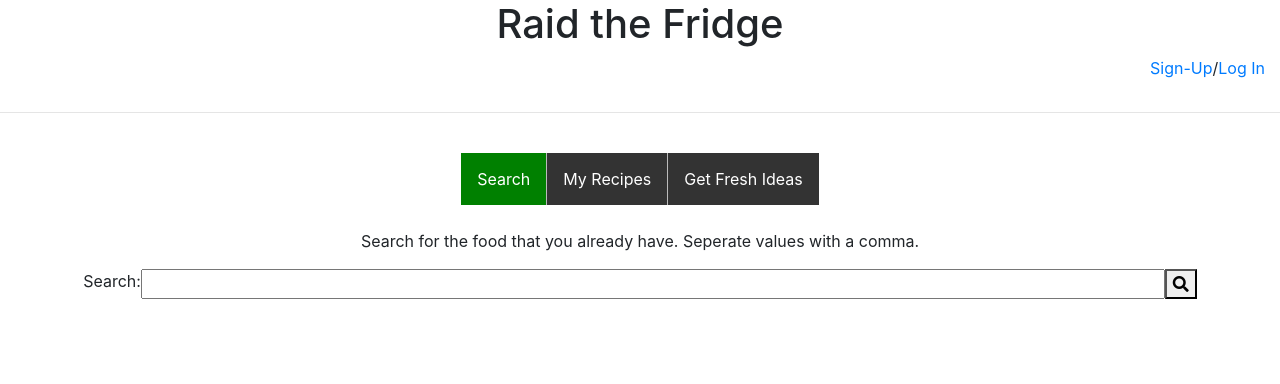
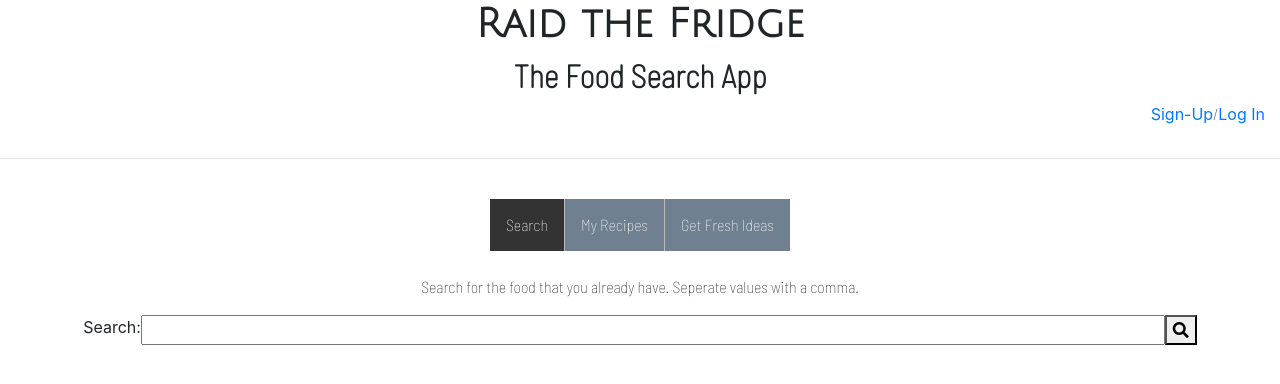
Before and after one commit to Gibsonjk1/raid_the_fridge, a Flask app: template templates/search.html in a window 1280 px wide. Shown: the top 384 px of the page. Run offline with Flask 2, Linux system fonts and the light colour scheme; the template is opened without the code that fills it, so the values that code supplies are empty; some libraries are stand-ins or nearby versions.

Commit message:
Polishing up

```diff
--- a/app.py
+++ b/app.py
@@ -154,8 +154,7 @@ def add_user_to_g():
 def show_ideas():
     response = requests.get('https://api.spoonacular.com/recipes/random?apiKey=89bd16ac21f5418391542303788e144d&number=10')
     json_output = json.loads(response.text)
-    ideas = json_output
-    return render_template('ideas.html', ideas=ideas)
+    return render_template('ideas.html', ideas=json_output)
 
 @app.route('/save', methods=['POST'])
 def save_recipe():
@@ -168,3 +167,12 @@ def save_recipe():
     db.session.commit()
 
     return redirect('/my_recipes')
+
+@app.route('/delete', methods=['POST'])
+def delete_food():
+    food = request.form['id']
+    delete_id = Customer_Recipe.query.filter_by(recipe_id = food).delete()
+
+    db.session.commit()
+
+    return redirect('/my_recipes')
--- a/static/fridge.css
+++ b/static/fridge.css
@@ -36,7 +36,7 @@ ul {
   }
 
   .active{
-    background-color: green;
+    background-color: #333;
   }
 
   ol {
@@ -52,3 +52,24 @@ ul {
     background-color: white;
     color: green;
   }
+
+  h1{
+    font-family: 'Julius Sans One', sans-serif;
+  }
+
+  p{
+    font-family: 'Barlow Semi Condensed', sans-serif;
+  }
+
+  li{
+    font-family: 'Barlow Semi Condensed', sans-serif;
+  }
+  h2{
+    font-family: 'Barlow Semi Condensed', sans-serif;
+    font-weight:bold;
+  }
+
+  .inactive{
+    background-color: slategrey;
+    color: gray;
+  }
--- a/templates/base.html
+++ b/templates/base.html
@@ -12,10 +12,16 @@
   <script src="https://unpkg.com/jquery"></script>
   <script src="https://unpkg.com/popper"></script>
   <script src="https://unpkg.com/bootstrap"></script>
+  <link rel="preconnect" href="https://fonts.gstatic.com">
+  <link rel="preconnect" href="https://fonts.gstatic.com">
+  <link rel="preconnect" href="https://fonts.gstatic.com">
+<link href="https://fonts.googleapis.com/css2?family=Barlow+Semi+Condensed:wght@100&family=Julius+Sans+One&display=swap" rel="stylesheet">
 </head>
 <body>
-    <div>
-        <h1 class='d-flex justify-content-center'> Raid the Fridge</h1>
+    <div class='d-flex justify-content-center flex-column'>
+        <h1 class="d-flex justify-content-center"> <strong>Raid the Fridge</strong></h1>
+        <h2 class='d-flex justify-content-center'>The Food Search App</h2>
+    </div>
         <div class="d-flex justify-content-end" style="margin-right: 15px;">
            {%if g.user%}
            <a href="/logout">Log Out</a>
@@ -27,7 +33,6 @@
         </div>
 
         <hr><br>
-    </div>
     {% with messages = get_flashed_messages() %}
   {% if messages %}
     <ul class=flashes>
--- a/templates/login.html
+++ b/templates/login.html
@@ -18,6 +18,7 @@
 
         <button class="btn btn-primary btn-block btn-lg">Log in</button>
       </form>
+      <p>Don't have an account? <a href="/signup">Sign-Up</a></p>
     </div>
   </div>
 
--- a/templates/search.html
+++ b/templates/search.html
@@ -6,9 +6,9 @@
 <div>
     <nav class="d-flex justify-content-center">
         <ul>
-            <li class="link"><a href="/search" class="active">Search</a></li>
-            <li class="link"><a href="/my_recipes">My Recipes</a></li>
-            <li class="link"><a href="/ideas">Get Fresh Ideas</a></li>
+            <li class="link active"><a href="/search" >Search</a></li>
+            <li class="link inactive"><a href="/my_recipes">My Recipes</a></li>
+            <li class="link inactive"><a href="/ideas">Get Fresh Ideas</a></li>
         </ul>
     </nav>
     <br>
@@ -30,17 +30,7 @@
     <button>Save to My Recipes</button>
 </form>
 <br>
-<div class="d-flex justify-content-center">
-<ol class="flex-column">
-{%for y in range(0, json_output[x].missedIngredients|length)%}
-<li>{{json_output[x].missedIngredients[y].original}}</li>
-{%endfor%}
-{%for i in range(0, json_output[x].usedIngredients|length)%}
-<li>{{json_output[x].usedIngredients[i].original}}</li>
-{%endfor%}
-</ol>
-</div>
-<br>
+<hr>
 {%endfor%}
 
 {%endblock%}
```
Also changed, not shown: templates/ideas.html (+5 -3 lines), templates/my_recipes.html (+9 -4 lines).
